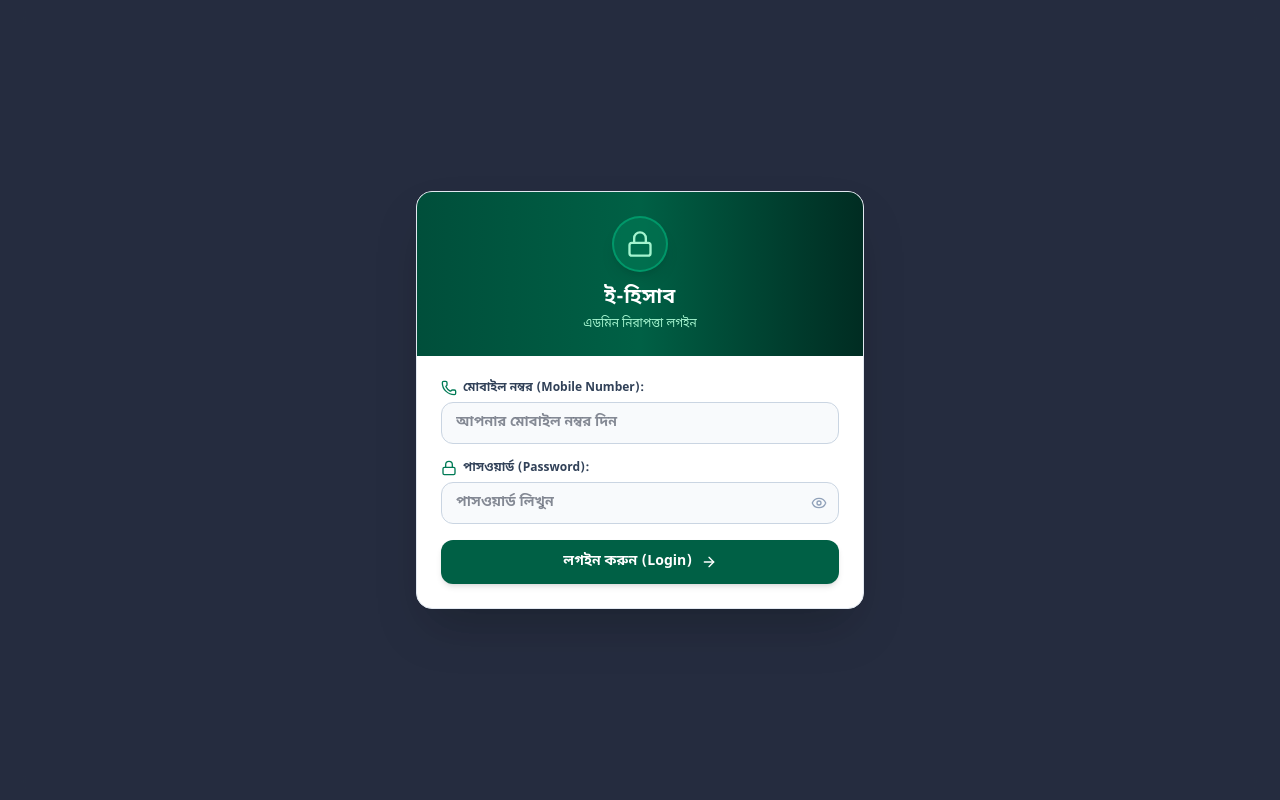
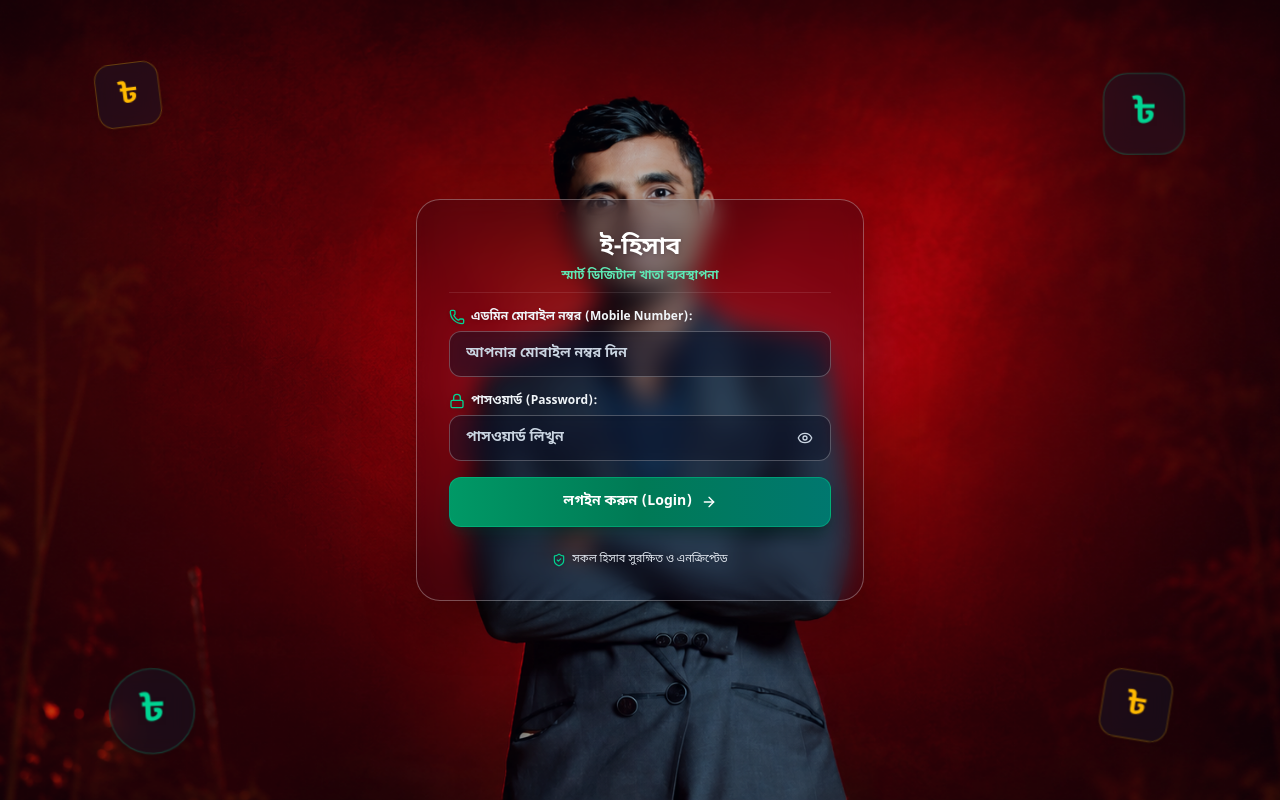
Before and after one commit to na498/e-hisab-app, a React (Vite) app: page / in a window 1280 px wide. Built offline with nearby package versions, Linux system fonts and the light colour scheme; no server answers.

Commit message:
Update files

```diff
--- a/src/App.tsx
+++ b/src/App.tsx
@@ -138,8 +138,6 @@ export default function App() {
       .subscribe((status) => {
         if (status === 'SUBSCRIBED') {
           console.log('Realtime sync connected!');
-        } else if (status === 'CLOSED' || status === 'CHANNEL_ERROR') {
-          supabase.removeChannel(channel);
         }
       });
 
@@ -359,7 +357,7 @@ export default function App() {
         displayDate: displayDateStr,
         type: 'income',
         amount,
-        category: 'বাকি আদায়',
+        category: 'বাকি আদায়',
         description: `বাকি আদায়: ${description}`,
         customerName,
         customerPhone,
--- a/src/components/LoginModal.tsx
+++ b/src/components/LoginModal.tsx
@@ -1,6 +1,10 @@
 import React, { useState } from 'react';
-import { Lock, Phone, Eye, EyeOff, ArrowRight, AlertCircle } from 'lucide-react';
+import { Lock, Phone, Eye, EyeOff, ArrowRight, AlertCircle, ShieldCheck } from 'lucide-react';
+import { motion } from 'motion/react';
 import { ShopInfo } from '../types';
+
+// আপনার প্রজেক্টের ফোল্ডার থেকে লোকাল ছবি ইমপোর্ট করা হলো
+import loginBgArtwork from '../assets/images/login-bg.png';
 
 interface LoginModalProps {
   isOpen: boolean;
@@ -18,7 +22,6 @@ function normalizeDigits(str: string): string {
   for (let i = 0; i < 10; i++) {
     res = res.replaceAll(bnDigits[i], i.toString());
   }
-  // Strip non-digit characters for clean phone comparison
   return res.replace(/\D/g, '');
 }
 
@@ -46,12 +49,11 @@ export const LoginModal: React.FC<LoginModalProps> = ({
     const isPhoneMatch =
       cleanInputPhone === cleanAdminPhone ||
       (cleanInputPhone.length > 0 && cleanAdminPhone.endsWith(cleanInputPhone)) ||
-      (cleanAdminPhone.length > 0 && cleanInputPhone.endsWith(cleanAdminPhone));
+      (cleanAdminPhone.length > 0 && cleanAdminPhone.endsWith(cleanAdminPhone));
 
     const isPasswordMatch = passwordInput.trim() === adminPassword.trim();
 
     if (isPhoneMatch && isPasswordMatch) {
-      // সফল লগইনের পর সেশন স্টোরেজে স্ট্যাটাস সেভ করা এবং কলব্যাক রান করা
       sessionStorage.setItem('e_hisab_admin_authenticated', 'true');
       setPhoneInput('');
       setPasswordInput('');
@@ -68,52 +70,99 @@ export const LoginModal: React.FC<LoginModalProps> = ({
   };
 
   return (
-    <div className="fixed inset-0 z-50 bg-slate-900/90 backdrop-blur-md flex items-center justify-center p-4">
-      <div className="bg-white w-full max-w-md rounded-2xl shadow-2xl border border-slate-200 overflow-hidden animate-fade-in">
-        {/* Header Banner */}
-        <div className="bg-gradient-to-r from-emerald-900 via-emerald-800 to-emerald-950 p-6 text-center text-white relative">
-          <div className="w-14 h-14 bg-emerald-700/60 border-2 border-emerald-400/40 rounded-full flex items-center justify-center mx-auto mb-3 shadow-lg">
-            <Lock className="w-7 h-7 text-emerald-200" />
-          </div>
-          <h1 className="text-xl font-black tracking-wide text-white">
-            {shopInfo?.name || 'দোকান হিসাব সফটওয়্যার'}
-          </h1>
-          <p className="text-xs text-emerald-200 mt-1 font-medium">
-            এডমিন নিরাপত্তা লগইন
-          </p>
+    <div className="fixed inset-0 z-50 flex flex-col items-center justify-center p-4 overflow-hidden select-none bg-slate-950/20">
+
+      {/* 🖼️ HIGH-END ARTWORK BACKGROUND */}
+      <div className="absolute inset-0 z-0 overflow-hidden">
+        <div
+          className="absolute inset-0 bg-cover bg-center"
+          style={{ backgroundImage: `url(${loginBgArtwork})` }}
+        />
+        <div className="absolute inset-0 bg-slate-950/25" />
       </div>
 
-        {/* Login Form */}
-        <form onSubmit={handleSubmit} className="p-6 space-y-4">
+      {/* 🪙 FLOATING TAKA (৳) COINS & SYMBOLS */}
+      <motion.div
+        animate={{ y: [0, -18, 0], rotate: [-8, 8, -8], scale: [1, 1.08, 1] }}
+        transition={{ duration: 6, repeat: Infinity, ease: 'easeInOut' }}
+        className="hidden md:flex absolute top-16 left-12 lg:left-24 items-center justify-center w-16 h-16 rounded-2xl bg-slate-900/40 border border-amber-400/30 backdrop-blur-md shadow-lg z-10"
+      >
+        <span className="text-3xl font-black text-amber-400">৳</span>
+      </motion.div>
+
+      <motion.div
+        animate={{ y: [0, 20, 0], rotate: [10, -6, 10], scale: [1, 1.1, 1] }}
+        transition={{ duration: 7, repeat: Infinity, ease: 'easeInOut', delay: 0.8 }}
+        className="hidden md:flex absolute bottom-16 left-16 lg:left-28 items-center justify-center w-20 h-20 rounded-full bg-slate-900/40 border border-emerald-400/30 backdrop-blur-md shadow-lg z-10"
+      >
+        <span className="text-4xl font-black text-emerald-400">৳</span>
+      </motion.div>
+
+      <motion.div
+        animate={{ y: [0, -16, 0], rotate: [6, -10, 6], scale: [1, 1.06, 1] }}
+        transition={{ duration: 6.5, repeat: Infinity, ease: 'easeInOut', delay: 0.4 }}
+        className="hidden md:flex absolute top-20 right-12 lg:right-24 items-center justify-center w-20 h-20 rounded-3xl bg-slate-900/40 border border-emerald-400/30 backdrop-blur-md shadow-lg z-10"
+      >
+        <span className="text-4xl font-black text-emerald-400">৳</span>
+      </motion.div>
+
+      <motion.div
+        animate={{ y: [0, 18, 0], rotate: [-8, 10, -8], scale: [1, 1.08, 1] }}
+        transition={{ duration: 7.5, repeat: Infinity, ease: 'easeInOut', delay: 1.2 }}
+        className="hidden md:flex absolute bottom-20 right-16 lg:right-28 items-center justify-center w-16 h-16 rounded-2xl bg-slate-900/40 border border-amber-400/30 backdrop-blur-md shadow-lg z-10"
+      >
+        <span className="text-3xl font-black text-amber-400">৳</span>
+      </motion.div>
+
+      {/* 🔐 MAIN STRAIGHT & LIGHT GLASS LOGIN CARD (Without Header Box) */}
+      <motion.div
+        initial={{ opacity: 0, scale: 0.95, y: 15 }}
+        animate={{ opacity: 1, scale: 1, y: 0 }}
+        transition={{ duration: 0.4, ease: 'easeOut' }}
+        className="relative z-10 bg-slate-950/25 backdrop-blur-md w-full max-w-md rounded-3xl shadow-[0_20px_50px_rgba(0,0,0,0.4)] border border-white/30 overflow-hidden"
+      >
+        {/* Form Body */}
+        <form onSubmit={handleSubmit} className="p-6 sm:p-8 space-y-4">
+
+          {/* Shop Title inside form directly since header was removed */}
+          <div className="text-center pb-2 border-b border-white/10">
+            <h1 className="text-xl sm:text-2xl font-black tracking-tight text-white drop-shadow">
+              {shopInfo?.name || shopInfo?.shopName || 'ই-হিসাব সফটওয়্যার'}
+            </h1>
+            <p className="text-xs text-emerald-300 font-semibold mt-1">স্মার্ট ডিজিটাল খাতা ব্যবস্থাপনা</p>
+          </div>
+
           {errorMsg && (
-            <div className="p-3 bg-rose-50 border border-rose-200 rounded-xl text-rose-800 text-xs font-bold flex items-center gap-2 animate-shake">
-              <AlertCircle className="w-4 h-4 text-rose-600 shrink-0" />
+            <motion.div
+              initial={{ opacity: 0, y: -8 }}
+              animate={{ opacity: 1, y: 0 }}
+              className="p-3.5 bg-rose-950/60 border border-rose-400/40 rounded-2xl text-rose-200 text-xs font-bold flex items-center gap-2.5 shadow-sm backdrop-blur-sm"
+            >
+              <AlertCircle className="w-4 h-4 text-rose-400 shrink-0" />
               <span>{errorMsg}</span>
-            </div>
+            </motion.div>
           )}
 
-          {/* Mobile Phone Field */}
+          {/* Mobile Field */}
           <div>
-            <label className="block text-xs font-bold text-slate-700 mb-1.5 flex items-center gap-1.5">
-              <Phone className="w-4 h-4 text-emerald-700" />
-              <span>মোবাইল নম্বর (Mobile Number):</span>
+            <label className="block text-xs font-bold text-slate-100 mb-1.5 flex items-center gap-1.5 drop-shadow">
+              <Phone className="w-4 h-4 text-emerald-400" />
+              <span>এডমিন মোবাইল নম্বর (Mobile Number):</span>
             </label>
-            <div className="relative">
             <input
               type="text"
               required
               placeholder="আপনার মোবাইল নম্বর দিন"
               value={phoneInput}
               onChange={(e) => setPhoneInput(e.target.value)}
-                className="w-full text-sm font-bold bg-slate-50 border border-slate-300 rounded-xl px-3.5 py-2.5 text-slate-900 focus:bg-white focus:border-emerald-600 focus:ring-2 focus:ring-emerald-500/20 focus:outline-none transition-all"
+              className="w-full text-sm font-bold bg-slate-900/40 border border-white/25 rounded-xl px-4 py-3 text-white placeholder-slate-300 focus:bg-slate-900/70 focus:border-emerald-400 focus:ring-2 focus:ring-emerald-500/30 focus:outline-none transition-all shadow-inner backdrop-blur-sm"
             />
-            </div>
           </div>
 
           {/* Password Field */}
           <div>
-            <label className="block text-xs font-bold text-slate-700 mb-1.5 flex items-center gap-1.5">
-              <Lock className="w-4 h-4 text-emerald-700" />
+            <label className="block text-xs font-bold text-slate-100 mb-1.5 flex items-center gap-1.5 drop-shadow">
+              <Lock className="w-4 h-4 text-emerald-400" />
               <span>পাসওয়ার্ড (Password):</span>
             </label>
             <div className="relative">
@@ -123,18 +172,14 @@ export const LoginModal: React.FC<LoginModalProps> = ({
                 placeholder="পাসওয়ার্ড লিখুন"
                 value={passwordInput}
                 onChange={(e) => setPasswordInput(e.target.value)}
-                className="w-full text-sm font-bold bg-slate-50 border border-slate-300 rounded-xl pl-3.5 pr-10 py-2.5 text-slate-900 focus:bg-white focus:border-emerald-600 focus:ring-2 focus:ring-emerald-500/20 focus:outline-none transition-all"
+                className="w-full text-sm font-bold bg-slate-900/40 border border-white/25 rounded-xl pl-4 pr-11 py-3 text-white placeholder-slate-300 focus:bg-slate-900/70 focus:border-emerald-400 focus:ring-2 focus:ring-emerald-500/30 focus:outline-none transition-all shadow-inner backdrop-blur-sm"
               />
               <button
                 type="button"
                 onClick={() => setShowPassword(!showPassword)}
-                className="absolute right-3 top-1/2 -translate-y-1/2 text-slate-400 hover:text-slate-600"
+                className="absolute right-3.5 top-1/2 -translate-y-1/2 text-slate-300 hover:text-white transition-colors p-1 rounded-lg cursor-pointer"
               >
-                {showPassword ? (
-                  <EyeOff className="w-4 h-4" />
-                ) : (
-                  <Eye className="w-4 h-4" />
-                )}
+                {showPassword ? <EyeOff className="w-4 h-4" /> : <Eye className="w-4 h-4" />}
               </button>
             </div>
           </div>
@@ -142,13 +187,19 @@ export const LoginModal: React.FC<LoginModalProps> = ({
           {/* Login Submit Button */}
           <button
             type="submit"
-            className="w-full py-3 bg-emerald-800 hover:bg-emerald-900 active:scale-[0.99] text-white font-bold text-sm rounded-xl shadow-md transition-all flex items-center justify-center gap-2 mt-2 cursor-pointer"
+            className="w-full py-3.5 bg-gradient-to-r from-emerald-600 via-emerald-700 to-teal-700 hover:from-emerald-500 hover:to-teal-600 active:scale-[0.99] text-white font-bold text-sm rounded-xl shadow-lg shadow-emerald-950/40 transition-all flex items-center justify-center gap-2 mt-2 cursor-pointer group border border-emerald-400/40"
           >
             <span>লগইন করুন (Login)</span>
-            <ArrowRight className="w-4 h-4" />
+            <ArrowRight className="w-4 h-4 group-hover:translate-x-1 transition-transform" />
           </button>
+
+          {/* Footer note */}
+          <div className="pt-2 text-center text-[11px] text-slate-200 font-medium flex items-center justify-center gap-1.5 drop-shadow">
+            <ShieldCheck className="w-3.5 h-3.5 text-emerald-400" />
+            <span>সকল হিসাব সুরক্ষিত ও এনক্রিপ্টেড</span>
+          </div>
         </form>
-      </div>
+      </motion.div>
     </div>
   );
 };
```
Also changed, not shown: src/assets/images/login-bg.png (added). Lines whose indentation alone changed are shown as unchanged.
